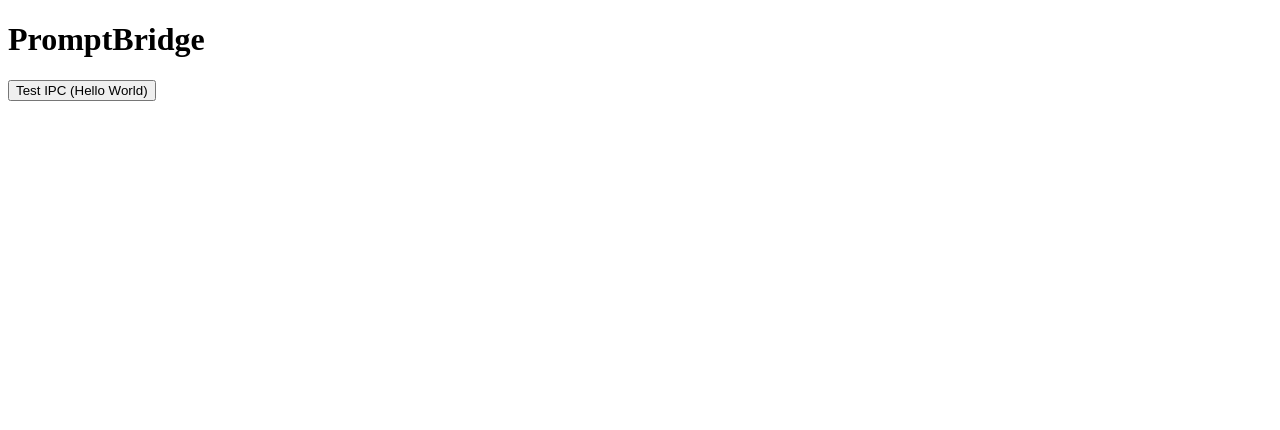
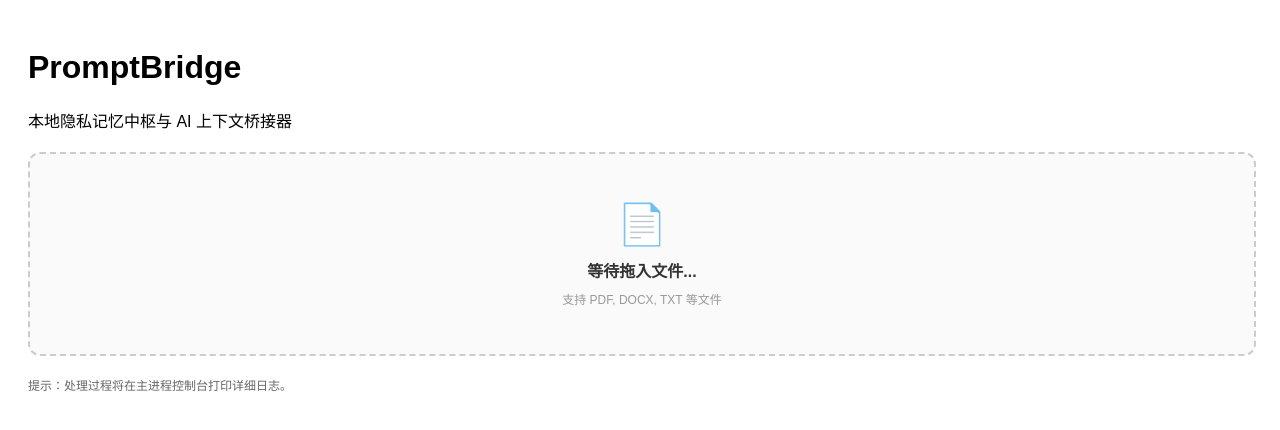
Before and after one commit to peakmeme/PromptBridge, a React (Vite) app: page / in a window 1280 px wide. Shown: the top 430 px of the page. Built offline with nearby package versions, Linux system fonts and the light colour scheme.

Commit message:
feat: complete end-to-end processing pipeline and drag-and-drop UI, fix ESM import issues

```diff
--- a/src/preload/index.d.ts
+++ b/src/preload/index.d.ts
@@ -4,7 +4,8 @@ declare global {
   interface Window {
     electron: ElectronAPI
     api: {
-      ping: () => void
+      ping: () => void;
+      processFile: (filePath: string) => Promise<boolean>;
     }
   }
 }
--- a/src/preload/index.ts
+++ b/src/preload/index.ts
@@ -3,7 +3,8 @@ import { exposeElectronAPI } from '@electron-toolkit/preload'
 
 // Custom APIs for renderer
 const api = {
-  ping: () => ipcRenderer.send('ping')
+  ping: () => ipcRenderer.send('ping'),
+  processFile: (filePath: string) => ipcRenderer.invoke('process-file', filePath)
 }
 
 // Use `contextBridge` APIs to expose Electron APIs to
--- a/src/renderer/src/App.tsx
+++ b/src/renderer/src/App.tsx
@@ -1,15 +1,104 @@
+import { useState, useCallback } from 'react';
+
 function App() {
-  const handlePing = () => {
-    // @ts-ignore (define in dts)
-    window.api.ping()
-  }
+  const [isDragging, setIsDragging] = useState(false);
+  const [status, setStatus] = useState<string>('等待拖入文件...');
+  const [isProcessing, setIsProcessing] = useState(false);
+
+  const handleDragOver = useCallback((e: React.DragEvent) => {
+    e.preventDefault();
+    e.stopPropagation();
+    setIsDragging(true);
+  }, []);
+
+  const handleDragLeave = useCallback((e: React.DragEvent) => {
+    e.preventDefault();
+    e.stopPropagation();
+    setIsDragging(false);
+  }, []);
+
+  const handleDrop = useCallback(async (e: React.DragEvent) => {
+    e.preventDefault();
+    e.stopPropagation();
+    setIsDragging(false);
+
+    const files = e.dataTransfer.files;
+    if (files && files.length > 0) {
+      const file = files[0];
+      // Electron 中获取文件真实路径
+      const filePath = (file as any).path;
+
+      if (!filePath) {
+        setStatus('❌ 无法获取文件路径');
+        return;
+      }
+
+      setIsProcessing(true);
+      setStatus(`正在处理: ${file.name}...`);
+      console.log(`[Frontend] 发送文件路径给主进程: ${filePath}`);
+
+      try {
+        const success = await window.api.processFile(filePath);
+        if (success) {
+          setStatus('✅ 入库成功');
+          console.log('[Frontend] 主进程返回: ✅ 入库成功');
+        } else {
+          setStatus('❌ 处理失败');
+        }
+      } catch (error) {
+        console.error('[Frontend] IPC 调用出错:', error);
+        setStatus(`❌ 出错了: ${error instanceof Error ? error.message : '未知错误'}`);
+      } finally {
+        setIsProcessing(false);
+      }
+    }
+  }, []);
 
   return (
-    <div className="container">
+    <div className="container" style={{ padding: '20px', fontFamily: 'sans-serif' }}>
       <h1>PromptBridge</h1>
-      <button onClick={handlePing}>Test IPC (Hello World)</button>
+      <p>本地隐私记忆中枢与 AI 上下文桥接器</p>
+
+      <div
+        onDragOver={handleDragOver}
+        onDragLeave={handleDragLeave}
+        onDrop={handleDrop}
+        style={{
+          width: '100%',
+          height: '200px',
+          border: `2px dashed ${isDragging ? '#007AFF' : '#ccc'}`,
+          borderRadius: '12px',
+          display: 'flex',
+          alignItems: 'center',
+          justifyContent: 'center',
+          backgroundColor: isDragging ? 'rgba(0, 122, 255, 0.1)' : '#fafafa',
+          transition: 'all 0.3s ease',
+          cursor: isProcessing ? 'not-allowed' : 'pointer',
+          marginTop: '20px'
+        }}
+      >
+        <div style={{ textAlign: 'center' }}>
+          {isProcessing ? (
+            <div className="spinner" style={{ marginBottom: '10px' }}>⏳</div>
+          ) : (
+            <div style={{ fontSize: '40px', marginBottom: '10px' }}>📄</div>
+          )}
+          <div style={{ color: isProcessing ? '#666' : '#333', fontWeight: 'bold' }}>
+            {status}
+          </div>
+          {!isProcessing && (
+            <div style={{ fontSize: '12px', color: '#999', marginTop: '8px' }}>
+              支持 PDF, DOCX, TXT 等文件
+            </div>
+          )}
+        </div>
+      </div>
+
+      <div style={{ marginTop: '20px', fontSize: '12px', color: '#666' }}>
+        提示：处理过程将在主进程控制台打印详细日志。
+      </div>
     </div>
-  )
+  );
 }
 
-export default App
+export default App;
```
Also changed, not shown: src/main/EmbeddingService.ts (+13 -8 lines), src/main/PipelineService.ts (added, +64 -0 lines), src/main/VectorDbService.ts (+10 -10 lines), src/main/index.ts (+11 -0 lines), 1 other file (tests, documents, lock files or other folders).
